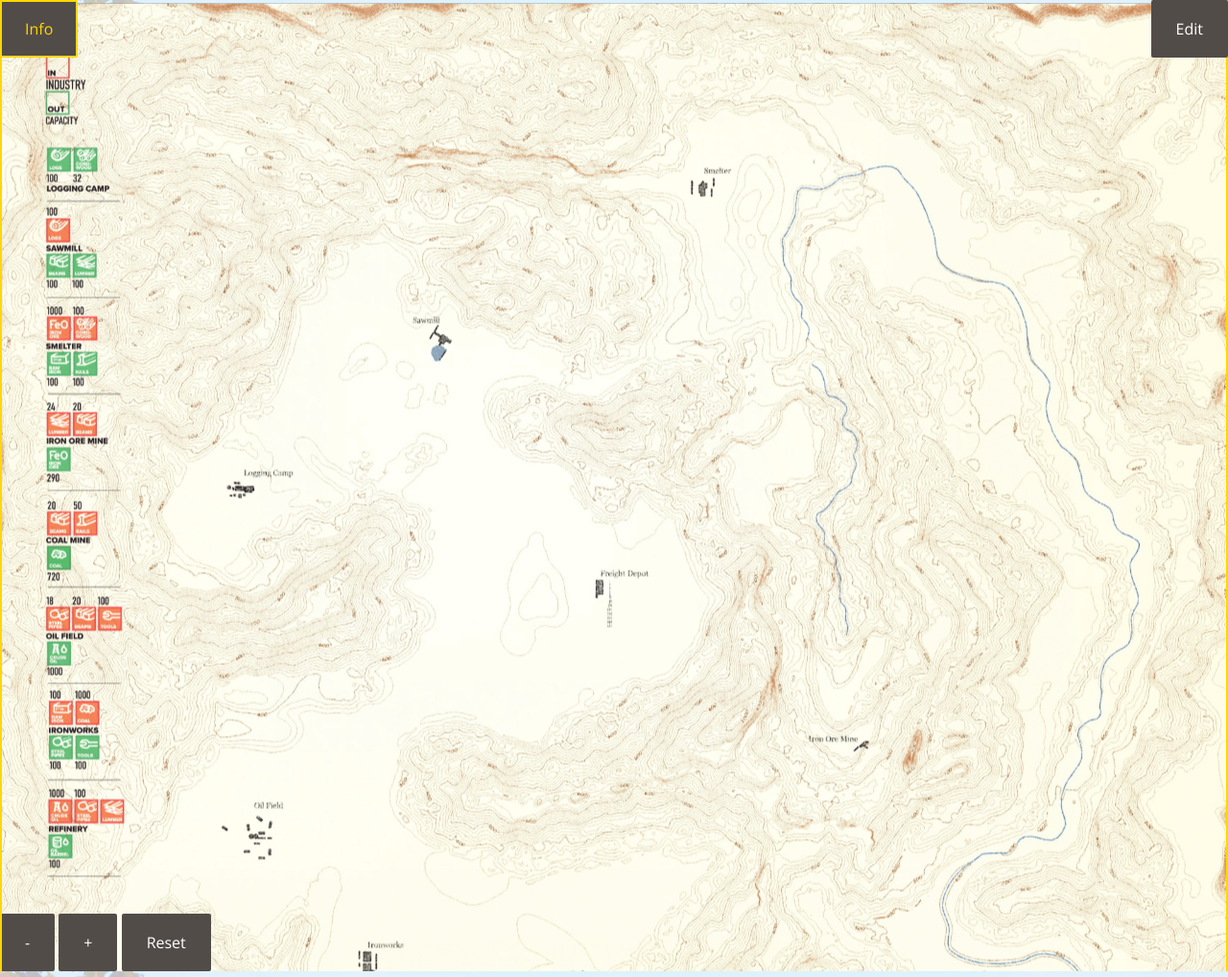
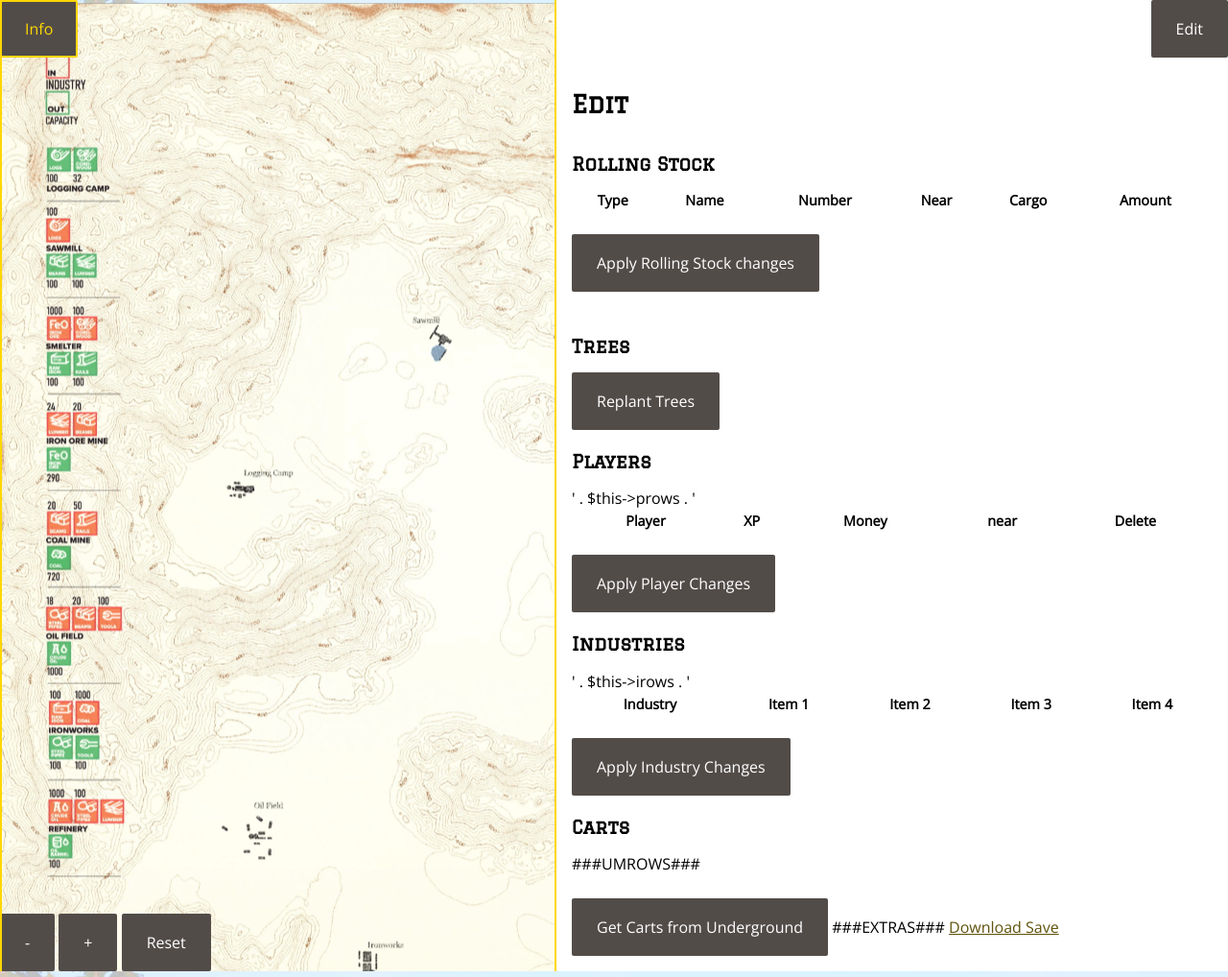
Before and after one commit to ian76g/RailroadOnlineMapper, a PHP site: page /map.php in a window 1280 px wide. Shown: the whole page at 96% size. Run offline with PHP 8.4, Linux system fonts and the light colour scheme; lists and menus that the app fills with data are empty.

Commit message:
Populate rolling stock table (display only, not functional yet)

```diff
--- a/assets/js/mapper.js
+++ b/assets/js/mapper.js
@@ -67,6 +67,117 @@ class Mapper {
 
             playerInfoTable.appendChild(playerInfoRow);
         }
+    }
+
+    populateRollingStockTable() {
+        if (!('Frames' in this.json)) {
+            return
+        }
+
+        const rollingStockTable = document.getElementById("rollingStockTable");
+        const possibleCargos = {
+            'flatcar_logs': ['log'],
+            'flatcar_stakes': ['rail', 'lumber', 'beam', 'rawiron'],
+            'flatcar_hopper': ['ironore', 'coal'],
+            'flatcar_cordwood': ['cordwood'],
+        }
+
+        const cargoNames = {
+            'log': 'Logs',
+            'cordwood': 'Cordwood',
+            'beam': 'Beams',
+            'lumber': 'Lumber',
+            'ironore': 'Iron Ore',
+            'rail': 'Rails',
+            'rawiron': 'Raw Iron',
+            'coal': 'Coal',
+            'steelpipe': 'Steel Pipes',
+            'crate_tools': 'Tools',
+            'crudeoil': 'Crude Oil',
+            'oilbarrel': 'Oil Barrels',
+        }
+
+        for (let index = 0; index < this.json.Frames.length; index++) {
+            const vehicle = this.json.Frames[index];
+
+            let cargo = "firewood";
+            let amount = vehicle['Tender']['Fuelamount'];
+            if (vehicle['Type'] in possibleCargos) {
+                cargo = possibleCargos[vehicle['Type']];
+                amount = vehicle['Freight']['Amount'];
+            }
+
+            const rollingStockInfoRow = document.createElement("tr");
+
+            const typeValue = document.createElement("td");
+            const typeImage = document.createElement("img");
+            typeImage.src = "/assets/images/" + vehicle['Type'] + ".png";
+            typeValue.appendChild(typeImage);
+            rollingStockInfoRow.appendChild(typeValue);
+
+            const nameValue = document.createElement("td");
+            const nameTextInput = document.createElement("input");
+            nameTextInput.size = 5;
+            nameTextInput.maxLength = 15;
+            nameTextInput.name = "name_" + index;
+            nameTextInput.value = vehicle['Name'].replace(/<\/?[^>]+(>|$)/g, "").toUpperCase()
+            nameValue.appendChild(nameTextInput);
+            rollingStockInfoRow.appendChild(nameValue);
+
+            const numberValue = document.createElement("td");
+            const numberTextInput = document.createElement("input");
+            numberTextInput.size = 5;
+            numberTextInput.maxLength = 15;
+            numberTextInput.name = "number_" + index;
+            numberTextInput.value = vehicle['Number'].replace(/<\/?[^>]+(>|$)/g, "");
+            numberValue.appendChild(numberTextInput);
+            rollingStockInfoRow.appendChild(numberValue);
+
+            const nearValue = document.createElement("td");
+            const nearTextNode = document.createTextNode("near");
+            nearValue.appendChild(nearTextNode);
+            rollingStockInfoRow.appendChild(nearValue);
+
+            const cargoValue = document.createElement("td");
+            if (typeof cargo === "object") {
+                const select = document.createElement("select");
+                for (const cargoType of cargo) {
+                    const option = document.createElement("option");
+                    option.text = cargoNames[cargoType];
+                    option.value = cargoType;
+                    option.selected = vehicle['Freight']['Type'] === cargoType;
+                    select.add(option);
+                }
+                cargoValue.appendChild(select);
+            } else {
+                const cargoTextNode = document.createTextNode(cargo);
+                cargoValue.appendChild(cargoTextNode);
+            }
+            rollingStockInfoRow.appendChild(cargoValue);
+
+            const amountValue = document.createElement("td");
+            const amountTextInput = document.createElement("input");
+            amountTextInput.name = "tenderamount_" + index;
+            amountTextInput.value = amount;
+            amountTextInput.size = 2;
+            amountTextInput.maxLength = 4;
+            amountValue.appendChild(amountTextInput);
+            rollingStockInfoRow.appendChild(amountValue);
+
+            rollingStockTable.appendChild(rollingStockInfoRow);
+        }
+
+        /*
+        <tr>
+          <th>Type</th>
+          <th>Name</th>
+          <th>Number</th>
+          <th>near</th>
+          <th>Cargo</th>
+          <th>Amount</th>
+        </tr>
+        */
+
     }
 
     getTracksAndBeds() {
--- a/map.php
+++ b/map.php
@@ -26,12 +26,12 @@ if (isset($_GET['name']) && $_GET['name'] != '') {
 <!DOCTYPE html>
 <html lang="en">
 <head>
-    <meta charset="UTF8" />
-    <meta name="viewport" content="width=device-width,initial-scale=1" />
+    <meta charset="UTF8"/>
+    <meta name="viewport" content="width=device-width,initial-scale=1"/>
     <title>Railroads Online Map</title>
-    <link rel="stylesheet" href="/assets/css/reset.css" />
-    <link rel="stylesheet" href="/assets/css/main.css" />
-    <link rel="stylesheet" href="/assets/css/export.css" />
+    <link rel="stylesheet" href="/assets/css/reset.css"/>
+    <link rel="stylesheet" href="/assets/css/main.css"/>
+    <link rel="stylesheet" href="/assets/css/export.css"/>
 </head>
 <body class="export">
 <main class="export__main">
@@ -67,10 +67,64 @@ if (isset($_GET['name']) && $_GET['name'] != '') {
         </svg>
     </div>
 
-    <div class="export__panel edit-panel">
+    <div class="export__panel edit-panel export__panel--open">
         <div class="export__panel-scroll-content">
             <h3>Edit</h3><br/>
             <div class="edit-panel__extras">
+                <h4>Rolling Stock</h4>
+                <form method="POST" action="../converter.php">
+                    <table id="rollingStockTable" class="export__mapper">
+                        <tr>
+                            <th>Type</th>
+                            <th>Name</th>
+                            <th>Number</th>
+                            <th>Near</th>
+                            <th>Cargo</th>
+                            <th>Amount</th>
+                        </tr>
+                    </table>
+                    <br/>
+                    <button class="button">Apply Rolling Stock changes</button>
+                </form>
+                <br/><br/>
+                <h4>Trees</h4>
+                <input name="replant" value="YES" type="hidden"/>
+                <button class="button">Replant Trees</button>
+                <br/><br/>
+                <h4>Players</h4>
+                <table class="export__mapper">
+                    <tr>
+                        <th>Player</th>
+                        <th>XP</th>
+                        <th>Money</th>
+                        <th>near</th>
+                        <th>Delete</th>
+                    </tr>
+                    ' . $this->prows . '
+                </table>
+                <br/>
+                <button class="button">Apply Player Changes</button>
+                <br/><br/>
+                <h4>Industries</h4>
+                <table class="export__mapper">
+                    <tr>
+                        <th>Industry</th>
+                        <th>Item 1</th>
+                        <th>Item 2</th>
+                        <th>Item 3</th>
+                        <th>Item 4</th>
+                    </tr>
+                    ' . $this->irows . '
+                </table>
+                <br/>
+                <button class="button">Apply Industry Changes</button>
+                <br/><br/>
+                <h4>Carts</h4>
+                <table class="export__mapper">
+                    ###UMROWS###
+                </table>
+                <br/>
+                <button class="button">Get Carts from Underground</button>
                 ###EXTRAS###
                 <a href="<?php echo $saveFile; ?>">Download Save</a>
             </div>
@@ -91,6 +145,7 @@ if (isset($_GET['name']) && $_GET['name'] != '') {
     map = new Mapper(<?php echo $json; ?>);
     map.drawSVG('demo-tiger');
     map.populatePlayerTable();
+    map.populateRollingStockTable();
 </script>
 </body>
 </html>
```
Also changed, not shown: assets/images/porter_040.png (renamed from assets/images/porter.png), assets/images/porter_042.png (renamed from assets/images/porter2.png).
